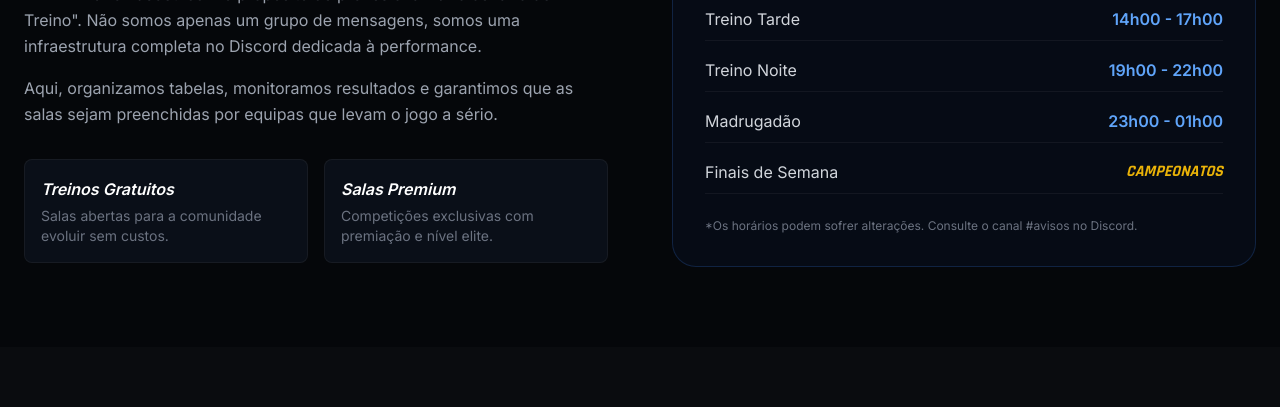
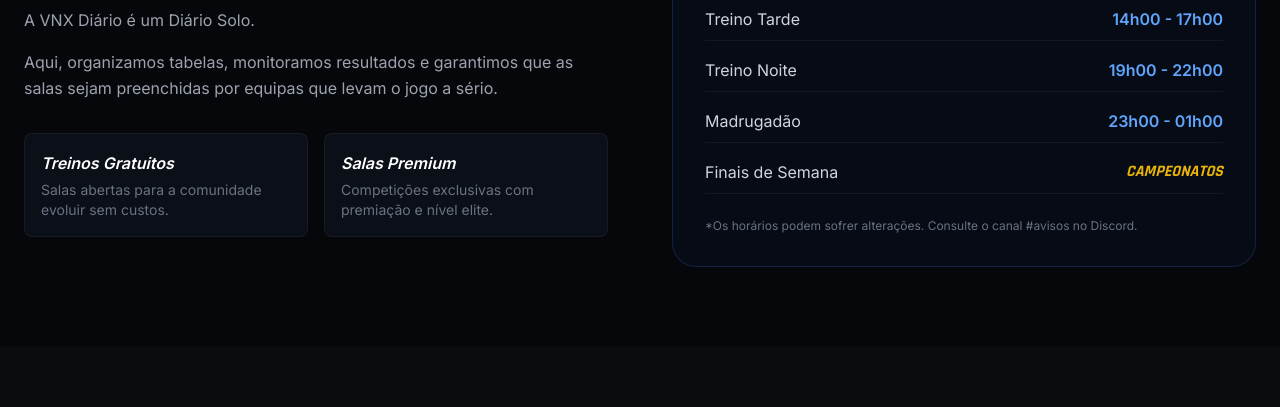
Before and after one commit to kry-tech/Site, a plain HTML site: page index.html in a window 1280 px wide. Shown: the part 693-1100 px from the top of the page. Drawn offline with nearby package versions, Linux system fonts and the light colour scheme.

Commit message:
Revise VNX Diário description and fix HTML structure
Updated description of VNX Diário and added a closing tag.

```diff
--- a/index.html
+++ b/index.html
@@ -94,7 +94,7 @@
                     O QUE É A VNX DIÁRIO?
                 </h2>
                 <div class="space-y-4 text-gray-400">
-                    <p>A VNX Diário nasceu com o propósito de profissionalizar o cenário de "X-Treino". Não somos apenas um grupo de mensagens, somos uma infraestrutura completa no Discord dedicada à performance.</p>
+                    <p>A VNX Diário é um Diário Solo.</p>
                     <p>Aqui, organizamos tabelas, monitoramos resultados e garantimos que as salas sejam preenchidas por equipas que levam o jogo a sério.</p>
                 </div>
 
```
